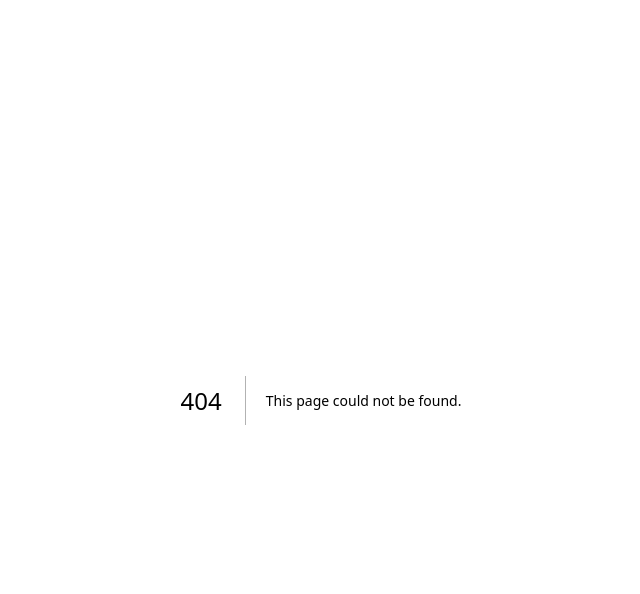
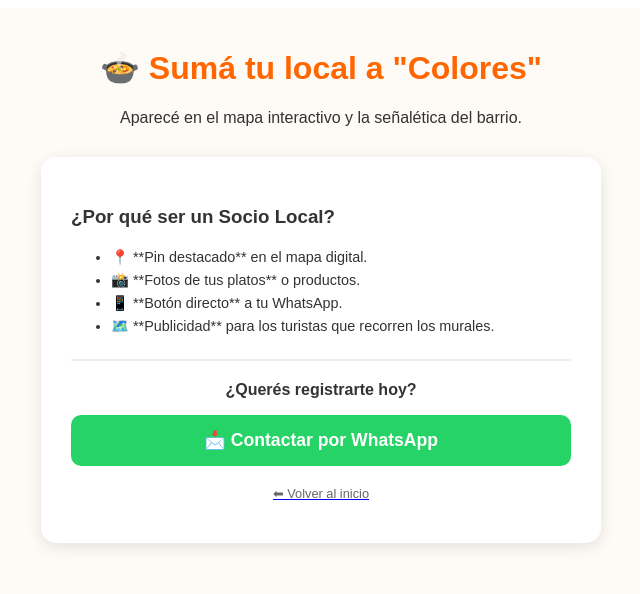
Before and after one commit to coloresdelachacarita-ctrl/colores-chacarita, a Next.js app: page /suscripcion in a window 1280 px wide. Before the commit this address had no page. Shown: the top 594 px of the page, without its empty margins (319-959 px from the left). Built offline with nearby package versions, Linux system fonts and the light colour scheme.

Commit message:
Create suscripcion.js

```diff
--- /dev/null
+++ b/pages/suscripcion.js
@@ -0,0 +1,39 @@
+import Link from "next/link";
+
+export default function Suscripcion() {
+  return (
+    <div style={{ fontFamily: 'Arial, sans-serif', background: '#fefaf6', minHeight: '100vh', padding: '20px', color: '#333' }}>
+      <header style={{ textAlign: 'center', marginBottom: '30px' }}>
+        <h1 style={{ color: '#ff6600' }}>🍲 Sumá tu local a "Colores"</h1>
+        <p>Aparecé en el mapa interactivo y la señalética del barrio.</p>
+      </header>
+
+      <div style={{ maxWidth: '500px', margin: '0 auto', background: '#fff', padding: '30px', borderRadius: '15px', boxShadow: '0 4px 15px rgba(0,0,0,0.1)' }}>
+        <h3>¿Por qué ser un Socio Local?</h3>
+        <ul style={{ textAlign: 'left', fontSize: '0.9rem', lineHeight: '1.6' }}>
+          <li>📍 **Pin destacado** en el mapa digital.</li>
+          <li>📸 **Fotos de tus platos** o productos.</li>
+          <li>📱 **Botón directo** a tu WhatsApp.</li>
+          <li>🗺️ **Publicidad** para los turistas que recorren los murales.</li>
+        </ul>
+
+        <hr style={{ margin: '20px 0', border: '0.5px solid #eee' }} />
+
+        <p style={{ fontWeight: 'bold', textAlign: 'center' }}>¿Querés registrarte hoy?</p>
+
+        {/* Botón que lleva a tu WhatsApp real */}
+        <a href="https://wa.me/595981220303?text=Hola!%20Quiero%20sumar%20mi%20local%20a%20Colores%20de%20la%20Chacarita" target="_blank">
+          <button style={{ width: '100%', padding: '15px', background: '#25D366', color: '#fff', border: 'none', borderRadius: '10px', fontSize: '1.1rem', fontWeight: 'bold', cursor: 'pointer' }}>
+            📩 Contactar por WhatsApp
+          </button>
+        </a>
+
+        <Link href="/">
+          <p style={{ marginTop: '20px', color: '#666', fontSize: '0.8rem', cursor: 'pointer', textAlign: 'center' }}>
+            ⬅ Volver al inicio
+          </p>
+        </Link>
+      </div>
+    </div>
+  );
+}
```
